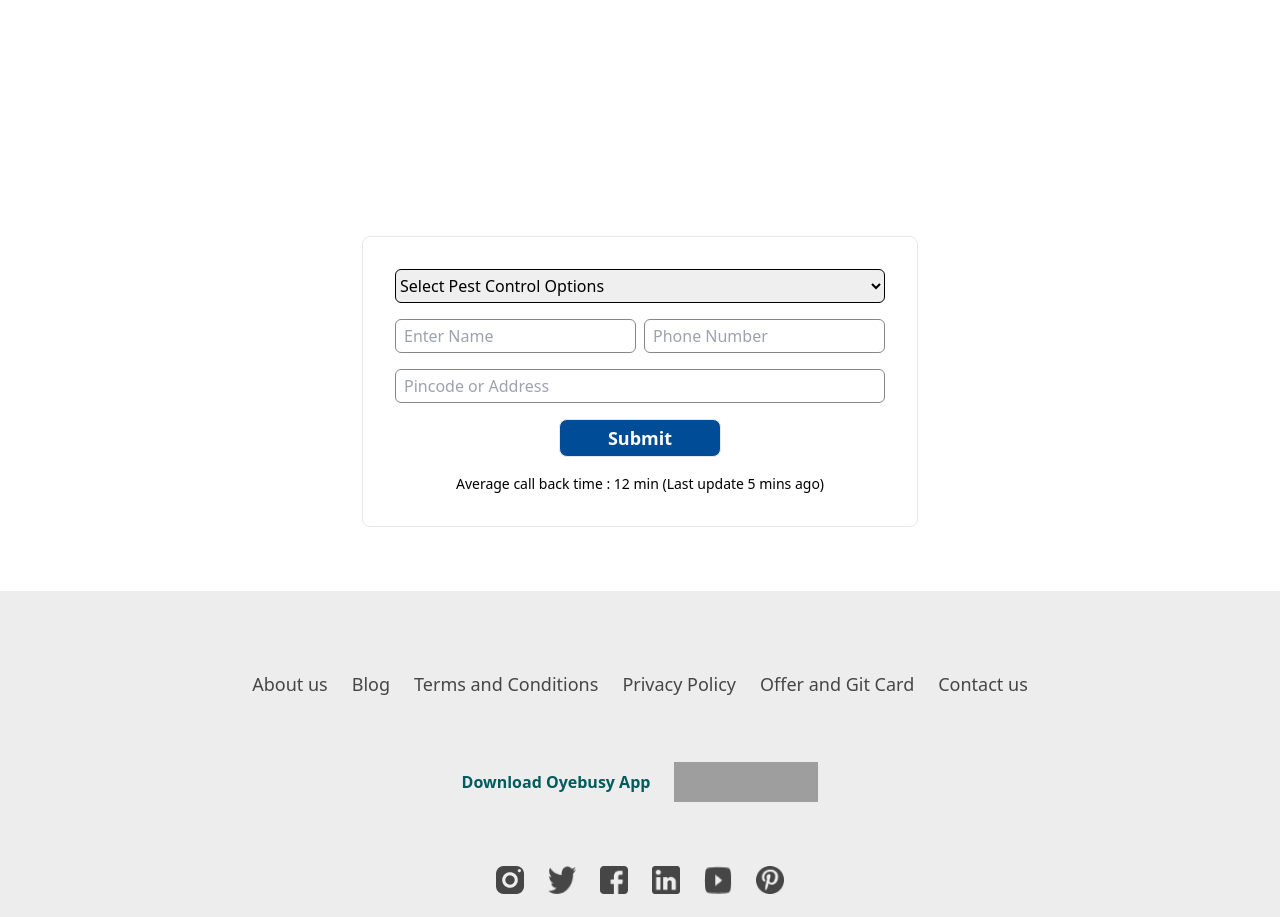
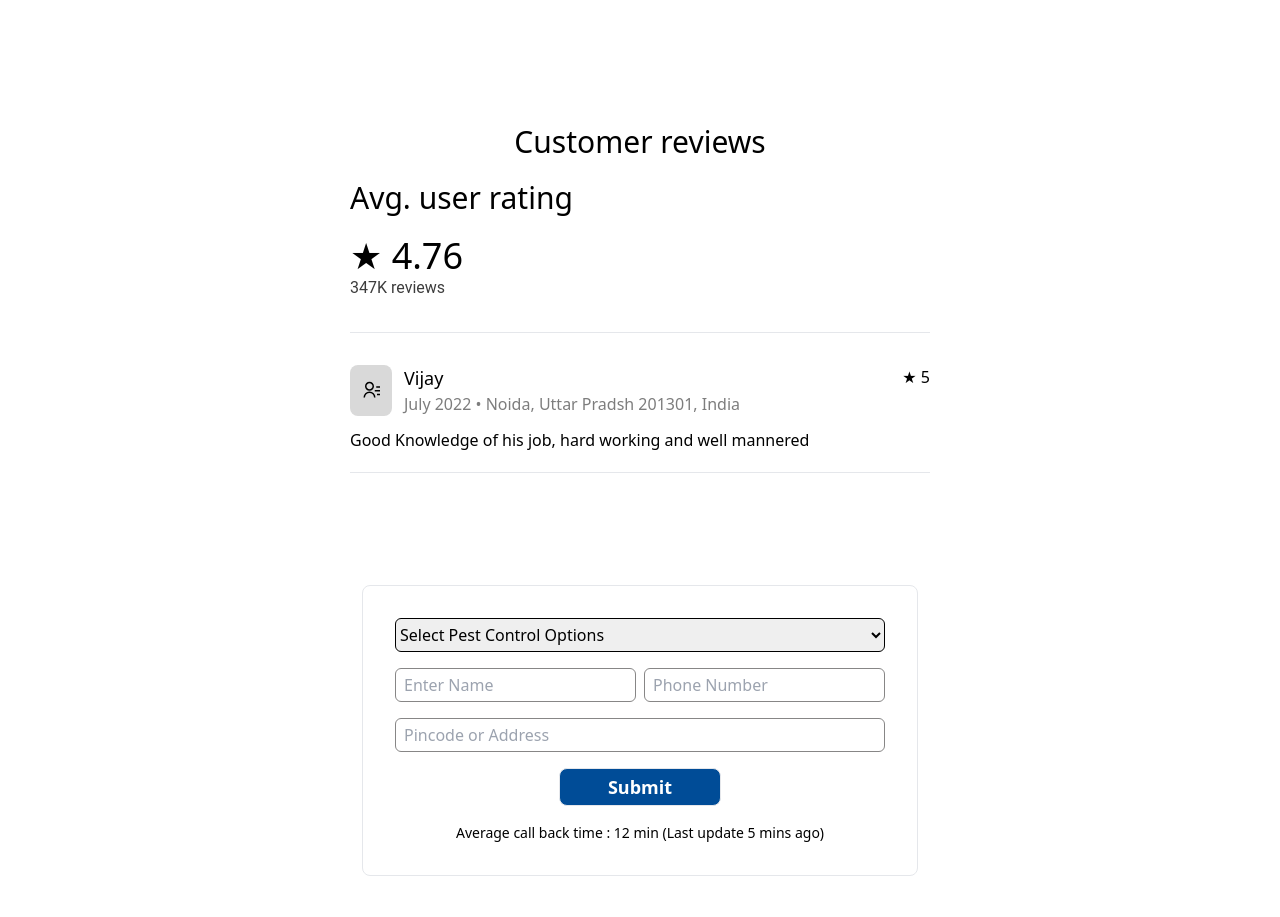
Before and after one commit to EmtiazHossainE2/cleaning-expert, a React (Create React App) app: page / in a window 1280 px wide. Shown: the part 3700-4617 px from the top of the page. Built offline with nearby package versions, Linux system fonts and the light colour scheme; grey boxes are pictures that could not be loaded.

Commit message:
custom review added

```diff
--- /dev/null
+++ b/src/components/Review/Review.jsx
@@ -0,0 +1,35 @@
+import React from 'react';
+import { RiContactsLine } from 'react-icons/ri';
+
+const Review = () => {
+  return (
+    <div className='container mx-auto'>
+      <h2 className='text-center text-3xl font-[500]'>Customer reviews</h2>
+      <div className='lg:mx-[350px]'>
+        <h2 className='text-3xl font-[500] py-5'>Avg. user rating</h2>
+        <h3 className='text-4xl font-[500]'>★ 4.76</h3>
+        <p className='text-[#3C3C3C]' style={{ fontFamily: 'Roboto' }}>347K reviews</p>
+        <hr className='my-8'/>
+        <div>
+          <div className='flex justify-between pb-3'>
+            <div className='flex space-x-3'>
+              <span className='bg-[#D9D9D9] px-3 py-4 text-lg rounded-lg'><RiContactsLine /></span>
+              <div>
+                <h3 className='text-[18px]'>Vijay</h3>
+                <p className='text-[#7D7D7D] text[14px]'>July 2022 • Noida, Uttar Pradsh 201301, India</p>
+              </div>
+            </div>
+            <span>★ 5</span>
+          </div>
+          <p>Good Knowledge of his job, hard working and well mannered</p>
+
+          <hr className='mt-5'/>
+        </div>
+
+
+      </div>
+    </div>
+  );
+};
+
+export default Review;
--- a/src/pages/Home/Home.jsx
+++ b/src/pages/Home/Home.jsx
@@ -9,6 +9,7 @@ import Navbar from '../../components/Navbar/Navbar';
 import Faq from '../../components/FAQ/Faq'
 import OurService from '../../components/OurService/OurService';
 import HowWork from '../../components/HowWork/HowWork';
+import Review from '../../components/Review/Review';
 
 const Home = () => {
   return (
@@ -23,6 +24,7 @@ const Home = () => {
         <Faq />
         <OurService />
         <HowWork />
+        <Review/>
         <div className="flex flex-col container mx-auto space-x-6 justify-center items-center py-16">
           <Form />
         </div>
```
